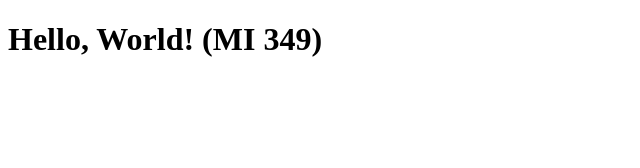
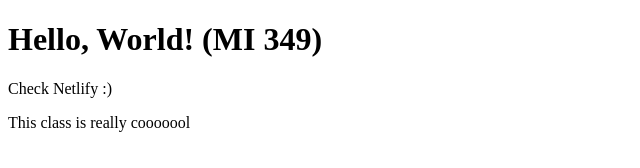
Before and after one commit to HUANCHENZH/hello_mi349, a plain HTML site: page index.html in a window 1280 px wide. Shown: the whole page, without its empty margins (0-640 px from the left). Drawn offline with Linux system fonts and the light colour scheme.

Commit message:
Hello World html index

```diff
--- a/index.html
+++ b/index.html
@@ -7,5 +7,7 @@
 </head>
 <body>
     <h1>Hello, World! (MI 349)</h1>
+    <p>Check Netlify :)</p>
+    <p>This class is really cooooool</p>
 </body>
 </html>
```
